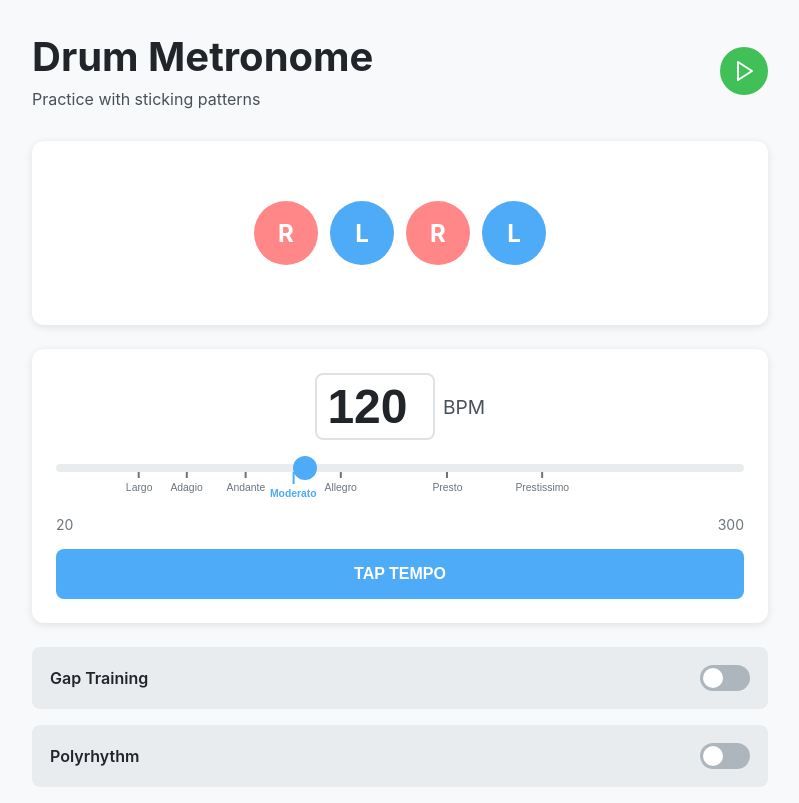
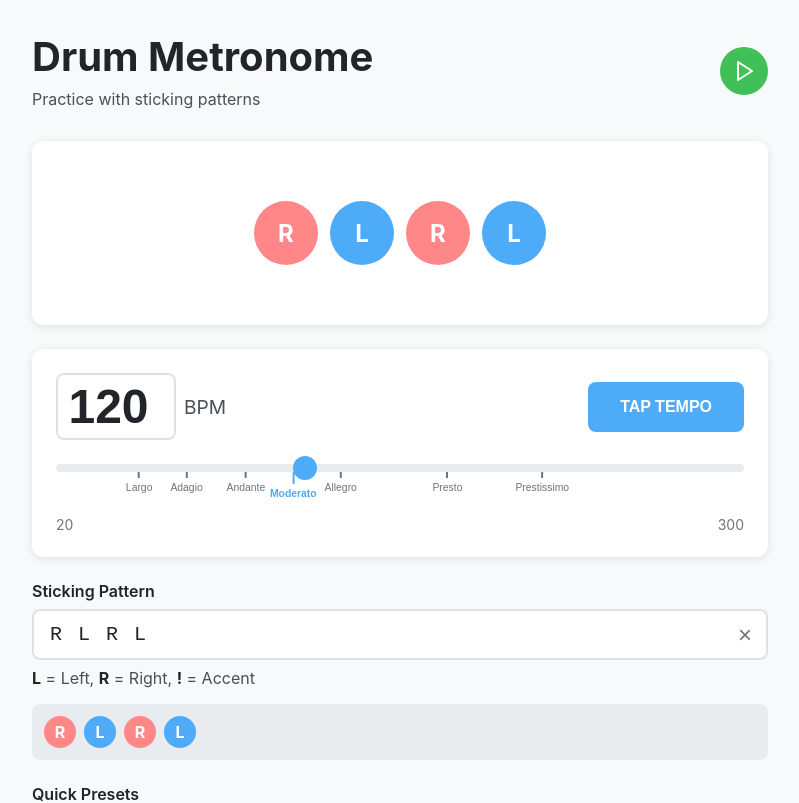
Before and after one commit to emanuelet/drum-metronome, a Vue app: page / in a window 1280 px wide. Shown: the top 803 px of the page, without its empty margins (240-1039 px from the left). Built offline with nearby package versions, Linux system fonts and the light colour scheme.

Commit message:
re-arranged sections

```diff
--- a/src/components/Metronome.vue
+++ b/src/components/Metronome.vue
@@ -144,6 +144,14 @@ const canPlay = computed(() => {
         <TempoControl :model-value="tempo" @update:model-value="handleTempoChange" />
       </section>
 
+      <section v-if="!polyrhythmEnabled" class="pattern-section">
+        <PatternInput v-model="pattern" @update:model-value="handlePatternChange" />
+      </section>
+
+      <section v-if="!polyrhythmEnabled" class="presets-section">
+        <PresetSelector @select="handlePresetSelect" />
+      </section>
+
       <section class="features-section">
         <GapTraining
           v-model:enabled="gapEnabled"
@@ -155,14 +163,6 @@ const canPlay = computed(() => {
           v-model:left-hand-pattern="leftHandPattern"
           v-model:right-hand-pattern="rightHandPattern"
         />
-      </section>
-
-      <section v-if="!polyrhythmEnabled" class="pattern-section">
-        <PatternInput v-model="pattern" @update:model-value="handlePatternChange" />
-      </section>
-
-      <section v-if="!polyrhythmEnabled" class="presets-section">
-        <PresetSelector @select="handlePresetSelect" />
       </section>
 
       <p v-if="!canPlay" class="play-hint">
--- a/src/components/PatternInput.vue
+++ b/src/components/PatternInput.vue
@@ -189,7 +189,7 @@ const clearPattern = () => {
 }
 
 .pattern-help {
-  font-size: $font-base;
+  font-size: $font-lg;
   color: $text-secondary;
 
   strong {
--- a/src/components/TempoControl.vue
+++ b/src/components/TempoControl.vue
@@ -88,6 +88,7 @@ const getSliderPosition = (bpm: number): string => {
 
 <template>
   <div class="tempo-control">
+    <div class="tempo-top-row">
       <div class="tempo-display">
         <input
           type="number"
@@ -98,6 +99,12 @@ const getSliderPosition = (bpm: number): string => {
           max="300"
         />
         <span class="tempo-label">BPM</span>
+      </div>
+
+      <button class="tap-button" @click="handleTap">
+        TAP TEMPO
+        <span v-if="tapMessage" class="tap-message">{{ tapMessage }}</span>
+      </button>
     </div>
 
     <div class="slider-container">
@@ -131,10 +138,6 @@ const getSliderPosition = (bpm: number): string => {
       <span>300</span>
     </div>
 
-    <button class="tap-button" @click="handleTap">
-      TAP TEMPO
-      <span v-if="tapMessage" class="tap-message">{{ tapMessage }}</span>
-    </button>
   </div>
 </template>
 
@@ -146,6 +149,13 @@ const getSliderPosition = (bpm: number): string => {
   gap: $spacing-lg;
   padding: $spacing-xl;
   @include card;
+}
+
+.tempo-top-row {
+  display: flex;
+  align-items: center;
+  justify-content: space-between;
+  gap: $spacing-lg;
 }
 
 .tempo-display {
```
Lines whose indentation alone changed are shown as unchanged.
